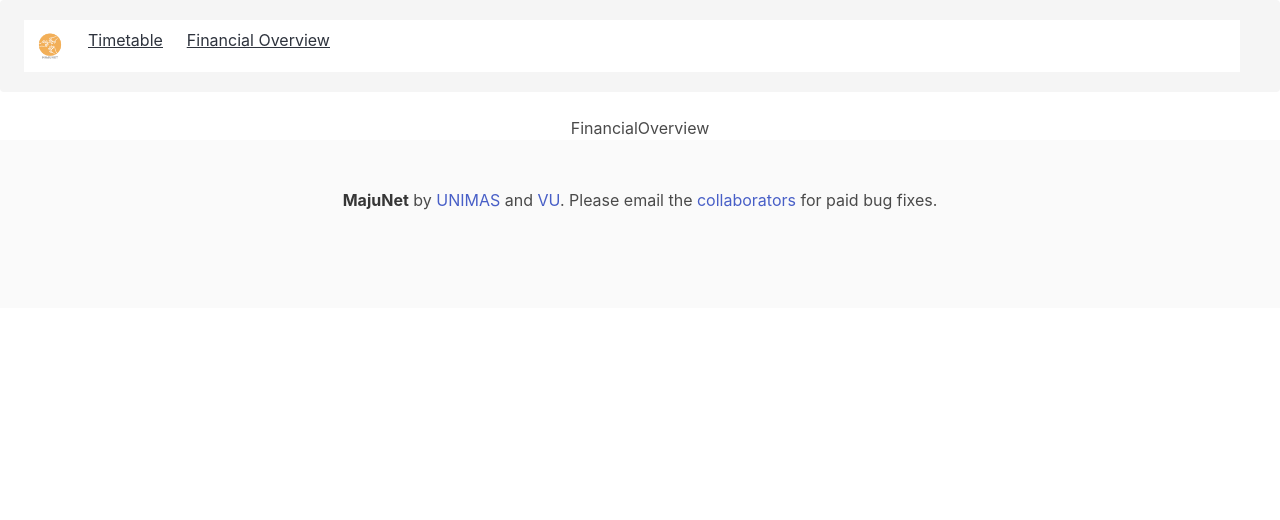
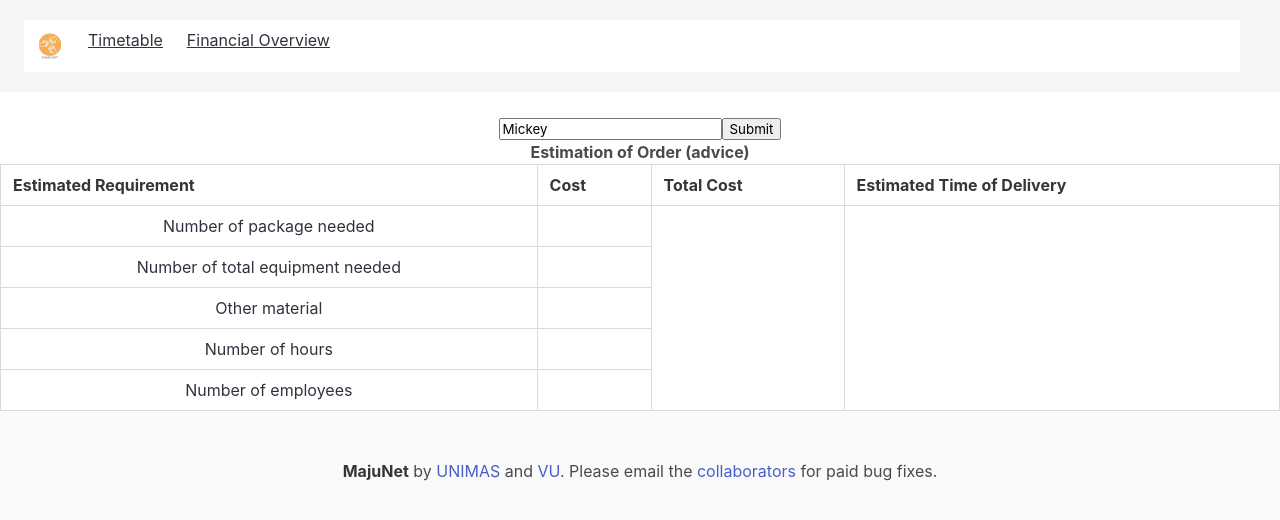
Before and after one commit to Kishanjay/MajuNet, a React (Create React App) app: page /FinancialOverview in a window 1280 px wide. Shown: the top 520 px of the page. Built offline with nearby package versions, Linux system fonts and the light colour scheme.

Commit message:
Update Financial Overview

```diff
--- a/src/App.js
+++ b/src/App.js
@@ -21,9 +21,7 @@ const Login = () =>(
 )
 
 const FinancialOverview = () => (
-  <div>
-    FinancialOverview
-  </div>
+  <MFinancial></MFinancial>
 )
 
 class MainMenu extends Component {
@@ -79,10 +77,9 @@ class App extends Component {
             <MainMenu/>
           <div>
             <Route exact path="/" component={Home} />
-            <Route exact path="/financial" component={MFinancial} />
+            <Route exact path="/FinancialOverview" component={MFinancial} />
             <Route exact path="/Timetable" component={Home} />
             <Route exact path="/Login" component={Login} />
-            <Route exact path="/FinancialOverview" component={FinancialOverview} />
           </div>
 
           <div>
--- a/src/MFinancial.js
+++ b/src/MFinancial.js
@@ -1,7 +1,4 @@
 import React, { Component } from 'react';
-import MButton from './MButton.js'
-
-
 
 class MFinancial extends Component {
     constructor(props) {
```
